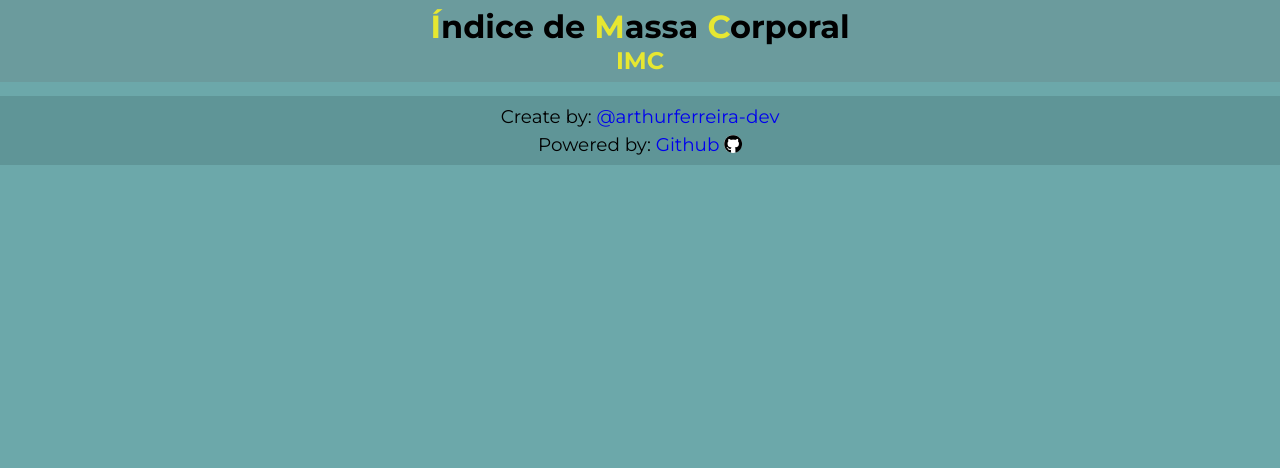
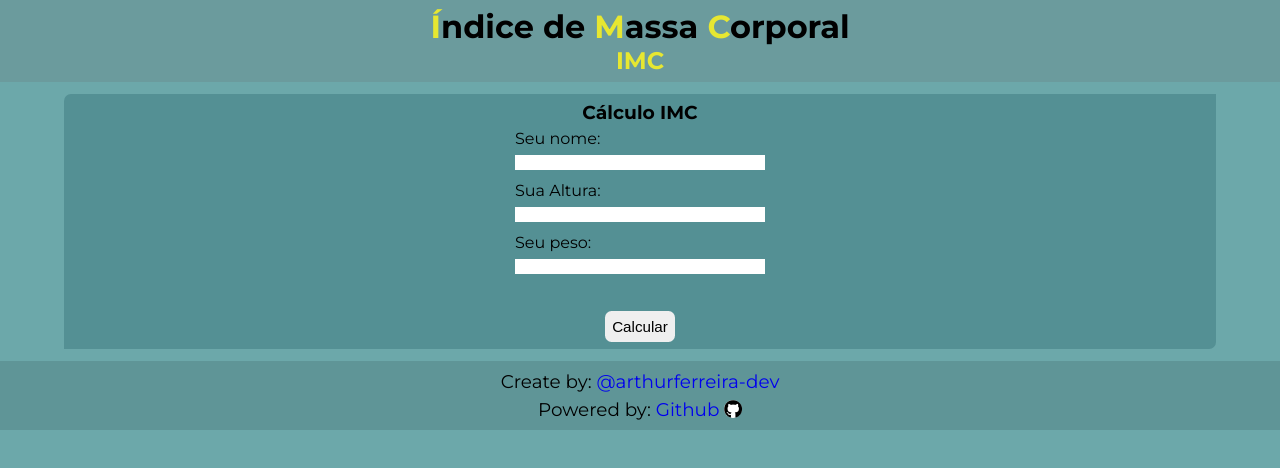
Before and after one commit to arthurferreira-dev/Indice-de-Massa-Corporal-IMC, a plain HTML site: page index.html in a window 1280 px wide. Drawn offline with Linux system fonts and the light colour scheme.

Commit message:
finish html e css

```diff
--- a/css/styles.css
+++ b/css/styles.css
@@ -33,6 +33,7 @@ body {
 header {
     background-color: #6b9b9d;
     text-align: center;
+    margin-bottom: 12px;
 }
 
 h2#sub-title, .imc {
@@ -43,11 +44,42 @@ header, main, footer {
     padding: 7px;
 }
 
+main {
+    background-color: #549094;
+    width: 90%;
+    margin: auto;
+    border-top-left-radius: 7px;
+    border-bottom-right-radius: 7px;
+}
+
+section#inputs {
+    display: flex;
+    flex-flow: column wrap;
+    justify-content: center;
+    align-items: center;
+}
+
+section#inputs > section#names, section#alturas, section#pesos {
+    margin-top: 5px;
+    margin-bottom: 5px;
+}
+
+.inputs {
+    margin-top: 7px;
+}
+
+button#click {
+    display: block;
+    margin-top: 12px;
+    transition-duration: .32s;
+}
+
 footer {
     background-color: #5f9597;
     font-size: 1.15em;
     text-align: center;
     line-height: 1.5em;
+    margin-top: 12px;
 }
 
 /* Default */
@@ -67,7 +99,7 @@ a:hover {
 button {
     display: block;
     margin: auto;
-    padding: 8px;
+    padding: 7px;
     text-align: center;
     font-size: 0.95em;
     border: none;
@@ -78,6 +110,8 @@ input[type=text] {
     background-color: #fff;
     color: #000;
     width: 250px;
+    border: none;
+    font-family: var(--roboto-google);
 }
 
 #github {
@@ -85,3 +119,17 @@ input[type=text] {
     background-color: #fff;
     border-radius: 50%;
 }
+
+th, td {
+    border-collapse: collapse;
+    border: 1px solid #000;
+    background-color: #fff;
+}
+
+table {
+    width: calc(100%-35%);
+}
+
+.center {
+    text-align: center;
+}
--- a/index.html
+++ b/index.html
@@ -16,7 +16,27 @@
         <h2 id="sub-title">IMC</h2>
     </header>
     <main>
-
+        <article>
+            <h3 class="center">Cálculo <strong>IMC</strong></h3>
+            <section id="inputs">
+                <section id="names">
+                    <label for="name">Seu nome: </label> <br>
+                    <input type="text" id="name" class="inputs">
+                </section>
+                <section id="alturas">
+                    <label for="altura">Sua Altura: </label> <br>
+                    <input type="text" id="altura" class="inputs">
+                </section>
+                <section id="pesos">
+                    <label for="peso">Seu peso: </label> <br>
+                    <input type="text" id="peso" class="inputs">
+                </section>
+                <br>
+                <button id="click" onclick="calc()">
+                    Calcular
+                </button>
+            </section>
+        </article>
     </main>
     <footer>
         <p>Create by: <a href="https://github.com/arthurferreira-dev">@arthurferreira-dev</a></p>
```
